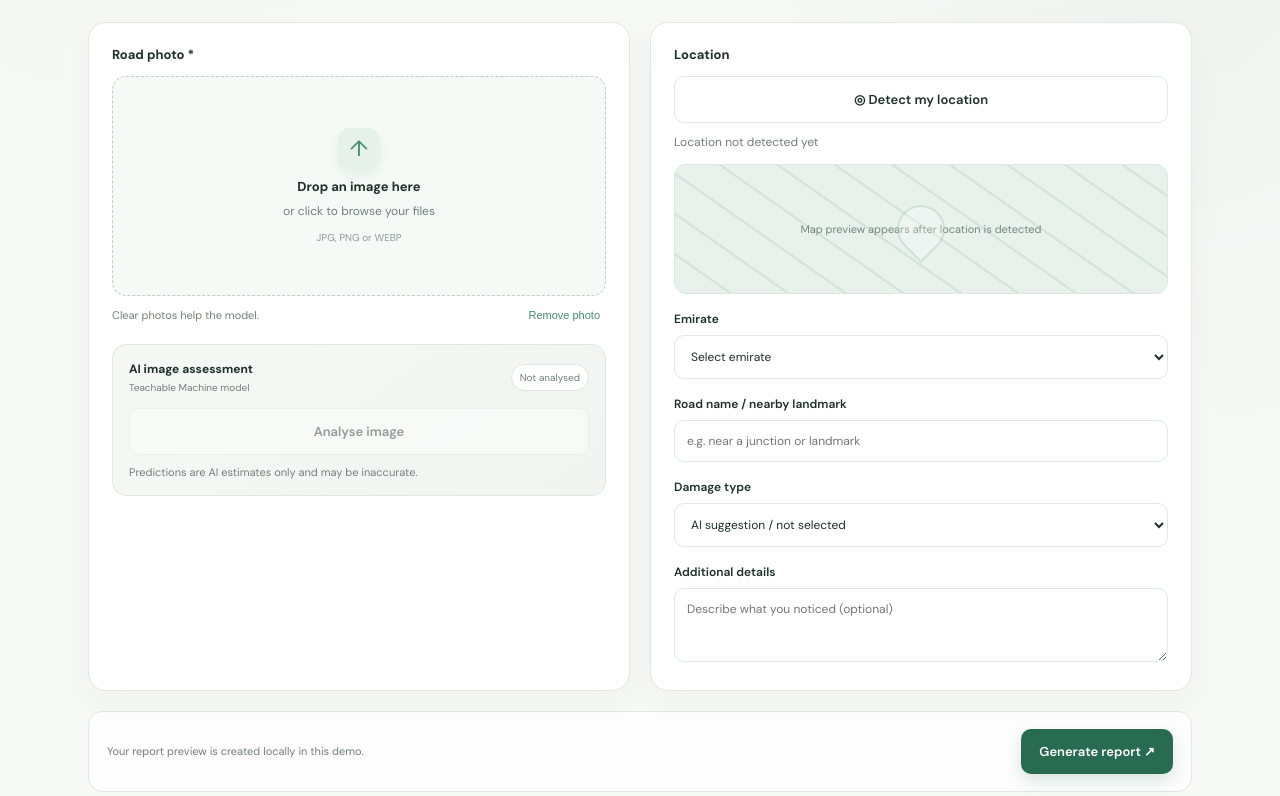
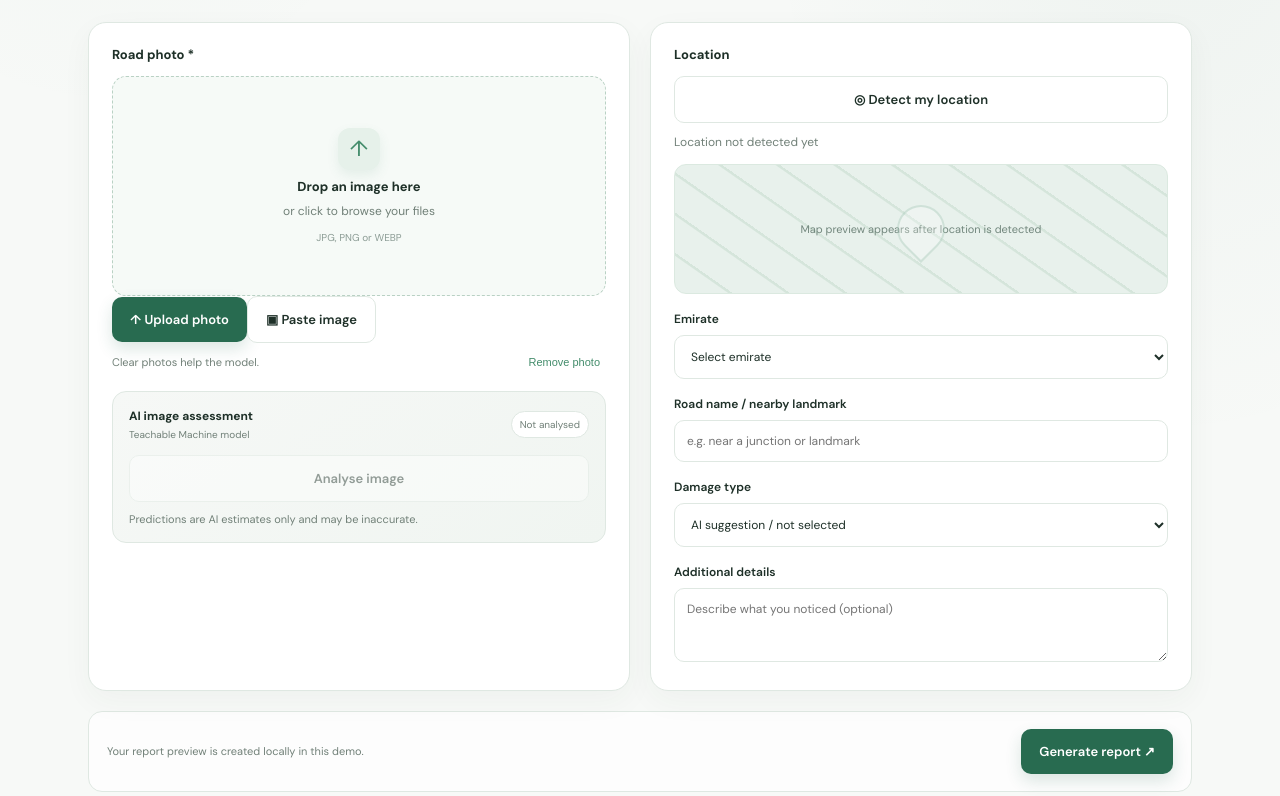
Before and after one commit to muhammadAhmad1912/AI_PROJECT, a plain HTML site: page RoadWatch_UAE/index.html in a window 1280 px wide. Shown: the part 940-1736 px from the top of the page. Drawn offline with Linux system fonts and the light colour scheme; a script that the page names is missing.

Commit message:
Add upload and paste image buttons

```diff
--- a/RoadWatch_UAE/index.html
+++ b/RoadWatch_UAE/index.html
@@ -13,7 +13,7 @@
 <section class="hero"><div class="hero-copy"><div class="eyebrow">COMMUNITY ROAD SAFETY</div><h1>Spot it.<br><span>Report it.</span></h1><p>Help make UAE roads safer. Share a photo of road damage, pinpoint its location and get an AI-assisted assessment in seconds.</p><a class="primary" href="#report">Start a report ↗</a><div class="hero-note">A prototype for smarter infrastructure reporting</div></div><div class="hero-art"><div class="road"></div><div class="pin p1">!</div><div class="pin p2">!</div><div class="art-card"><b>RoadWatch analysis</b><small>AI image assessment</small></div></div></section>
 <section class="stats"><div><strong>01</strong> Upload a photo</div><div><strong>02</strong> Pin the location</div><div><strong>03</strong> Review AI results</div><div><strong>04</strong> Prepare your report</div></section>
 <section class="report-section" id="report"><div class="section-heading"><div><div class="eyebrow">SUBMIT A REPORT</div><h2>Road damage report</h2><p>Fill in what you know. Review everything before creating your report.</p></div></div>
-<div class="form-grid"><div class="panel"><label class="field-label">Road photo *</label><div class="dropzone" id="dropzone"><input id="photo" type="file" accept="image/*" hidden><div id="preview-wrap"><div class="upload-icon">↑</div><b>Drop an image here</b><span>or click to browse your files</span><small>JPG, PNG or WEBP</small></div><img id="preview" alt="Uploaded road photo" hidden></div><div class="row-between"><span class="hint">Clear photos help the model.</span><button class="text-btn" id="clearPhoto" type="button">Remove photo</button></div>
+<div class="form-grid"><div class="panel"><label class="field-label">Road photo *</label><div class="dropzone" id="dropzone" role="button" tabindex="0" aria-label="Choose or drop a road photo"><input id="photo" type="file" accept="image/*" hidden><div id="preview-wrap"><div class="upload-icon">↑</div><b>Drop an image here</b><span>or click to browse your files</span><small>JPG, PNG or WEBP</small></div><img id="preview" alt="Uploaded road photo" hidden></div><div class="photo-actions"><button class="primary" id="uploadPhoto" type="button">↑ Upload photo</button><button class="secondary" id="pastePhoto" type="button">▣ Paste image</button></div><div class="row-between"><span class="hint">Clear photos help the model.</span><button class="text-btn" id="clearPhoto" type="button">Remove photo</button></div>
 <div class="model-box"><div class="model-top"><div><b>AI image assessment</b><small>Teachable Machine model</small></div><span class="model-status" id="modelStatus">Not analysed</span></div><button class="secondary full" id="analyse" type="button" disabled>Analyse image</button><div id="result" class="result" hidden></div><div class="hint model-hint">Predictions are AI estimates only and may be inaccurate.</div></div></div>
 <div class="panel"><label class="field-label">Location</label><button class="secondary location-btn" id="locate" type="button">◎ Detect my location</button><div class="location-result" id="locationResult">Location not detected yet</div><div class="coordinates" id="coordinates" hidden></div><div class="map-placeholder" id="mapPreview"><span>Map preview appears after location is detected</span></div>
 <div class="field"><label for="emirate">Emirate</label><select id="emirate"><option value="">Select emirate</option><option>Abu Dhabi</option><option>Dubai</option><option>Sharjah</option><option>Ajman</option><option>Umm Al Quwain</option><option>Ras Al Khaimah</option><option>Fujairah</option></select></div>
```
